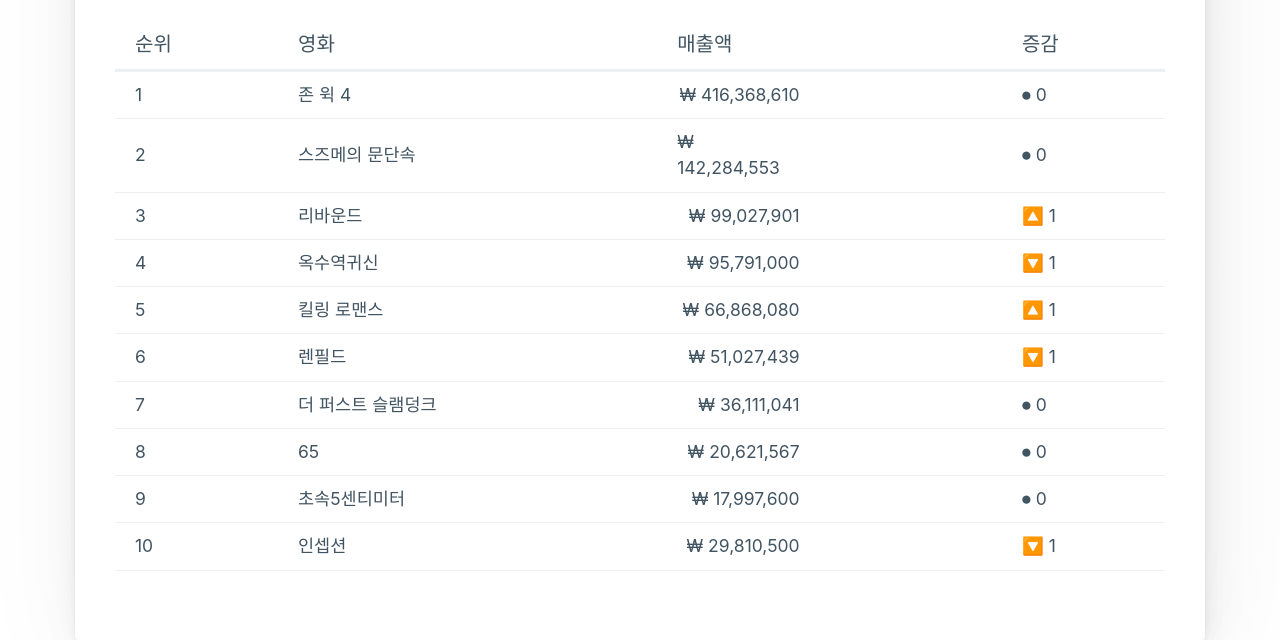
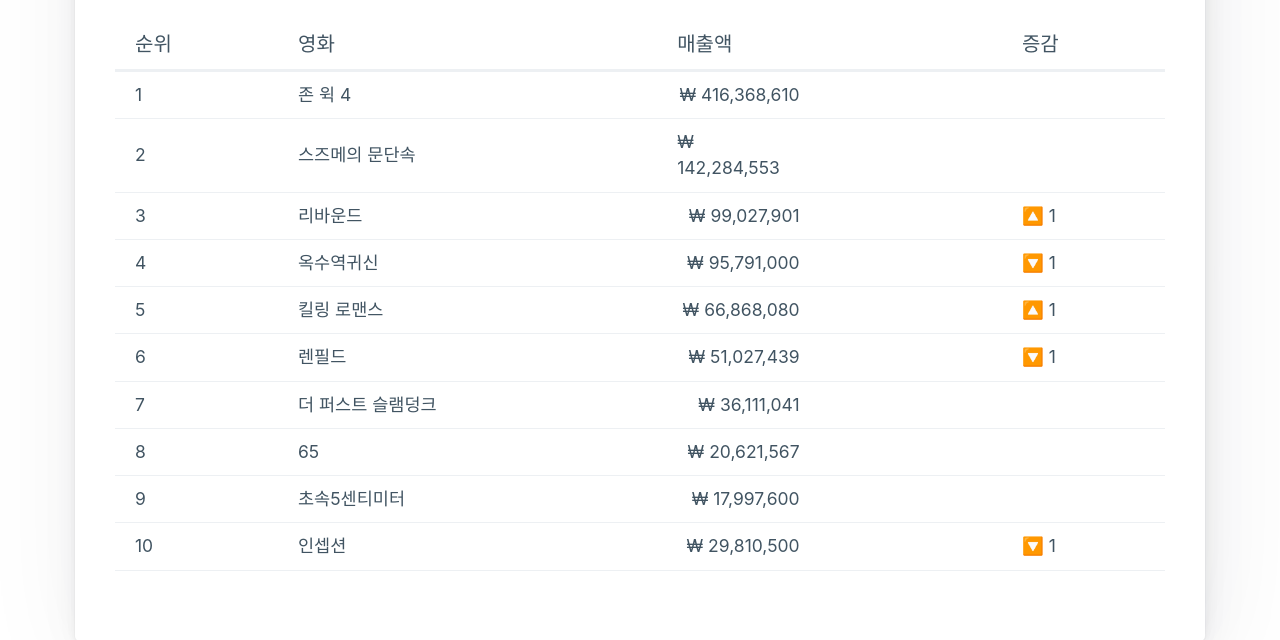
Before and after one commit to fabbitox/react, a React (Create React App) app: page / in a window 1280 px wide. Shown: the part 235-875 px from the top of the page. Built offline with nearby package versions, Linux system fonts and the light colour scheme.

Commit message:
modify rank

```diff
--- a/src/03/Box.css
+++ b/src/03/Box.css
@@ -2,5 +2,4 @@
     display: inline-flex;
     width: 7em;
     justify-content: right;
-    /* text-align: right; */
 }
--- a/src/03/BoxRows.js
+++ b/src/03/BoxRows.js
@@ -13,7 +13,7 @@
                 <td>{mv.rank}</td>
                 <td>{mv.movieNm}</td>
                 <td><span  className="price">&#8361; {parseInt(mv.salesAmt).toLocaleString()}</span></td>
-                <td>{rankEmoji} {Math.abs(inten)}</td>
+                <td>{rankEmoji} {inten == 0 ? '' : Math.abs(inten)}</td>
             </tr>
         );
     }
@@ -28,7 +28,7 @@
 
 const getRankEmoji = (rankInten) => {
     if (rankInten == 0) {
-        return '⏺';
+        return '';
     } else if (rankInten > 0) {
         return '🔼';
     } else {
```
